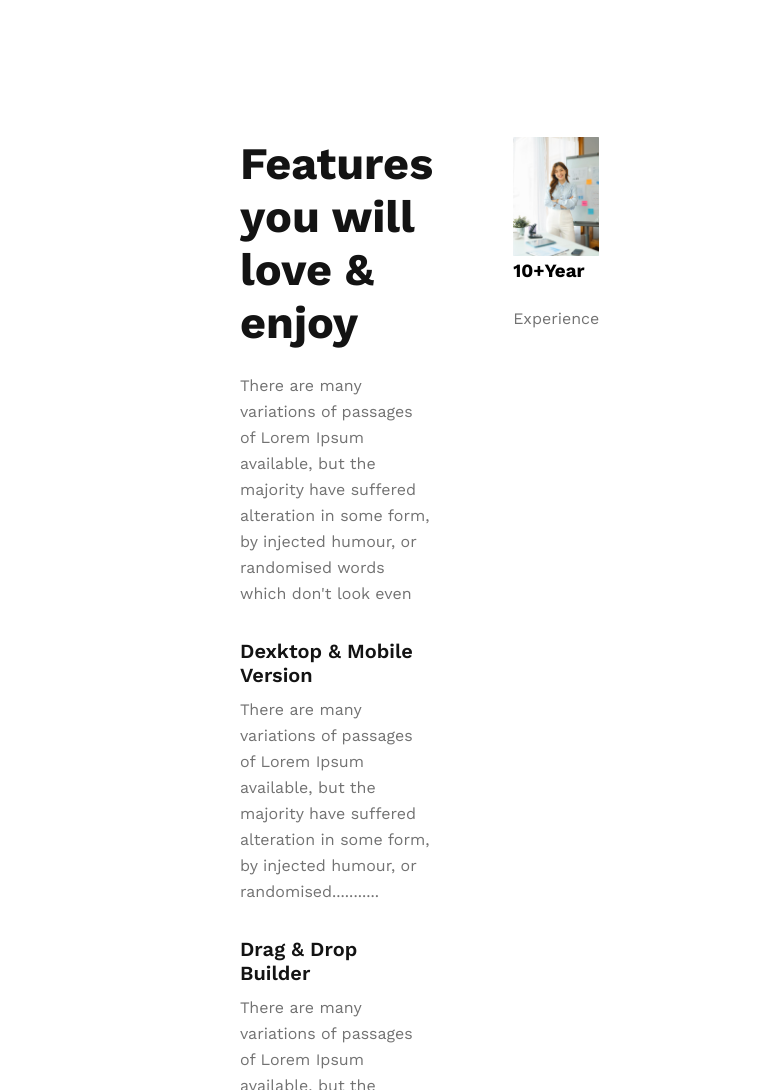
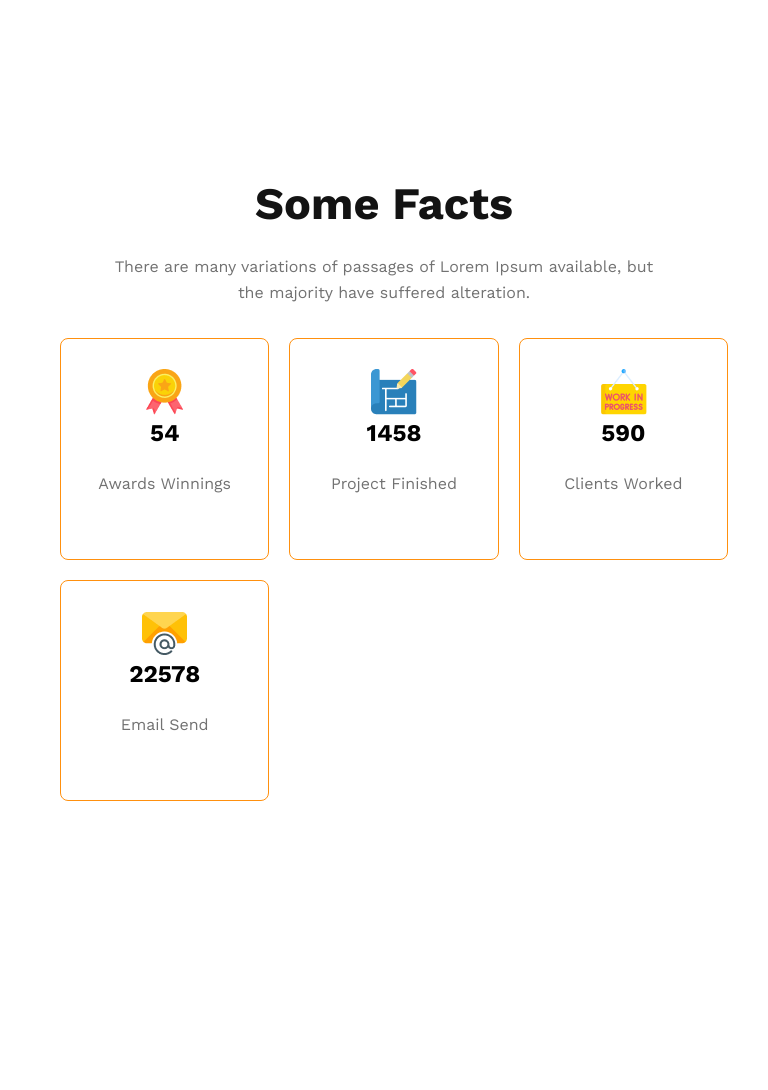
Before and after one commit to niladhikari/g3-architects-website, a plain HTML site: page index.html in a window 768 px wide. Shown: the part 1220-2310 px from the top of the page. After the commit the page ends 2211 px from the top, so only its background shows below. Drawn offline with nearby package versions, Linux system fonts and the light colour scheme.

Commit message:
add the facts section with responsive

```diff
--- a/index.html
+++ b/index.html
@@ -46,7 +46,7 @@
     <main>
 
         <!-- Quick list of Our Features section start-->
-        <section class="team-container">
+        <section class="team-container ">
             <div class="team-img-container">
                 <img src="images/team1.png" alt="">
                 <img src="images/team2.png" alt="">
@@ -65,7 +65,7 @@
         </section>
 
         <!-- Features you will love & enjoy section start -->
-        <section class="features">
+        <section class="features hide">
             <div class="features-container">
                 <h3 class="features-tital">Features you will <br> love & enjoy</h3>
                 <p class="dispription features-dispription">There are many variations of passages of Lorem Ipsum
@@ -106,6 +106,36 @@
             </div>
 
         </section>
+
+        <!-- Some Facts section start -->
+        <section class="facts">
+            <h3 class="facts-title">Some Facts</h3>
+            <p class="dispription facts-discription">There are many variations of passages of Lorem Ipsum available, but the majority have suffered alteration.</p>
+            <div class="facts-card-container">
+                <!-- .card*4>img+h2.card-stats+p.card-title.text-light-gray -->
+                <div class="card">
+                    <img src="images/icon/ribon.png" alt="">
+                    <h2 class="card-stats">54</h2>
+                    <p class="card-title dispription">Awards Winnings</p>
+                </div>
+                <div class="card">
+                    <img src="images/icon/projects.png" alt="">
+                    <h2 class="card-stats">1458</h2>
+                    <p class="card-title dispription">Project Finished</p>
+                </div>
+                <div class="card">
+                    <img src="images/icon/customers.png" alt="">
+                    <h2 class="card-stats">590</h2>
+                    <p class="card-title dispription">Clients Worked</p>
+                </div>
+                <div class="card">
+                    <img src="images/icon/email.png" alt="">
+                    <h2 class="card-stats">22578</h2>
+                    <p class="card-title dispription">Email Send</p>
+                </div>
+            </div>
+        </section>
+
     </main>
 
     <footer>
--- a/style/architects.css
+++ b/style/architects.css
@@ -23,7 +23,7 @@
   padding-top: 24px;
   padding-bottom: 32px;
 }
-section{
+section {
   margin-bottom: 130px;
 }
 /* header style */
@@ -66,7 +66,6 @@ ul a {
   text-align: center;
   margin-top: 102px;
   margin-bottom: 50px;
-  padding: 102px 300px 50px 300px;
 }
 .banner-tital {
   color: #131313;
@@ -125,11 +124,11 @@ ul a {
 }
 
 /* Features you will love & enjoy section style */
-.features {
+/* .features {
   display: flex;
   padding: 0px 240px;
   gap: 80px;
-  /* align-items: center;  */
+
 }
 .features-tital {
   color: #131313;
@@ -147,13 +146,66 @@ ul a {
 }
 
 .features img{
-  width: 100%;
+  height:90%;
+  margin: 0 auto;
+}
+.feature-content .card {
+  padding: 30px;
+  margin-bottom: 20px;
+  border-radius: 8px;
+  background: #FFF;
+  box-shadow: 0px 4px 30px 0px rgba(0, 0, 0, 0.06);
 }
 
+.feature-img img{
+  height: 90%;
+  margin-left: 90px;
+}
 
+.ten-years-badge{
+  border-radius: 8px;
+  background: #FF900E;
+  color: #FFF;
+  width: 340px;
+  padding: 40px;
+  text-align: center;
+  position: relative;
+  bottom: 100px;
+}
 
+.ten-years-badge h2{
+  font-size: 4rem;
+  margin: 0;
+}
 
+.ten-years-badge p{
+  font-size: 1.5rem;
+} */
 
+/* Some Facts section style */
+.facts {
+  padding: 0px 240px;
+
+}
+.facts-card-container {
+  display: flex;
+  justify-content: space-around;
+}
+.facts-title {
+  color: #131313;
+  font-size: 45px;
+  font-weight: 700;
+}
+.facts-discription {
+  max-width: 542px;
+}
+
+.facts-card-container .card {
+  border-radius: 8px;
+  border: 1px solid #ff900e;
+  text-align: center;
+  padding: 30px;
+}
 
 
 /* responsive media  queris*/
@@ -170,7 +222,7 @@ ul a {
     gap: 30px;
   }
 
-  /* team reponsive */
+  /* team responsive */
   .team-container {
     padding: 30px;
     flex-direction: column-reverse;
@@ -178,6 +230,19 @@ ul a {
   .team-img-container {
     display: grid;
     grid-template-columns: repeat(1, 1fr);
+  }
+
+  /* facts responsive */
+
+  .facts {
+    padding: 20px;
+  }
+
+  .facts-card-container {
+    flex-direction: column;
+  }
+  .facts-card-container .card{
+    margin-bottom: 20px;
   }
 }
 
@@ -201,6 +266,26 @@ ul a {
     display: grid;
     grid-template-columns: repeat(2, 1fr);
   }
+
+
+  /* facts responsive */
+
+  .facts {
+    padding: 30px;
+  }
+
+  .facts-card-container {
+    display: grid;
+    grid-template-columns: repeat(2,1fr);
+  }
+  .facts-card-container .card{
+     margin-left: 10px;
+     margin-bottom: 10px;
+  }
+  .facts h3 , p{
+    text-align: center;
+    margin: auto;
+  }
 }
 
 /* extra learg device */
@@ -222,6 +307,25 @@ ul a {
     display: grid;
     grid-template-columns: repeat(2, 1fr);
   }
+
+    /* facts responsive */
+
+    .facts {
+      padding: 40px;
+    }
+
+    .facts-card-container {
+      display: grid;
+      grid-template-columns: repeat(3,1fr);
+    }
+    .facts-card-container .card{
+       margin-left: 20px;
+       margin-bottom: 20px;
+    }
+    .facts h3 , p{
+      text-align: center;
+      margin: auto;
+    }
 }
 
 /*max extra learg device */
@@ -241,4 +345,23 @@ ul a {
     display: grid;
     grid-template-columns: repeat(2, 1fr);
   }
+
+      /* facts responsive */
+
+      .facts {
+        padding: 50px;
+      }
+      .facts h3 , p{
+        text-align: center;
+        margin: auto;
+      }
+
+      .facts-card-container {
+        display: grid;
+        grid-template-columns: repeat(4,1fr);
+      }
+      .facts-card-container .card{
+         margin-left: 20px;
+         margin-bottom: 20px;
+      }
 }
```
